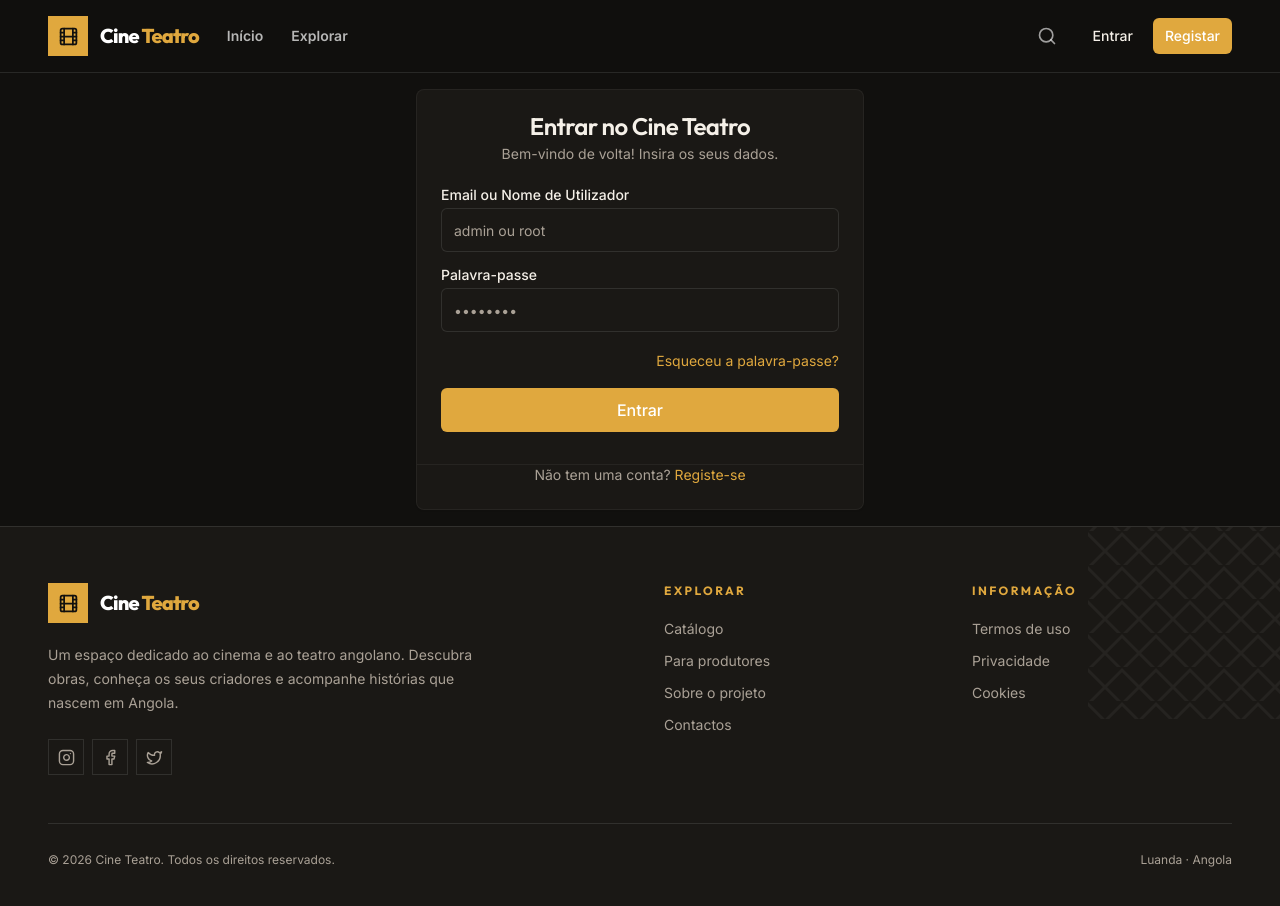
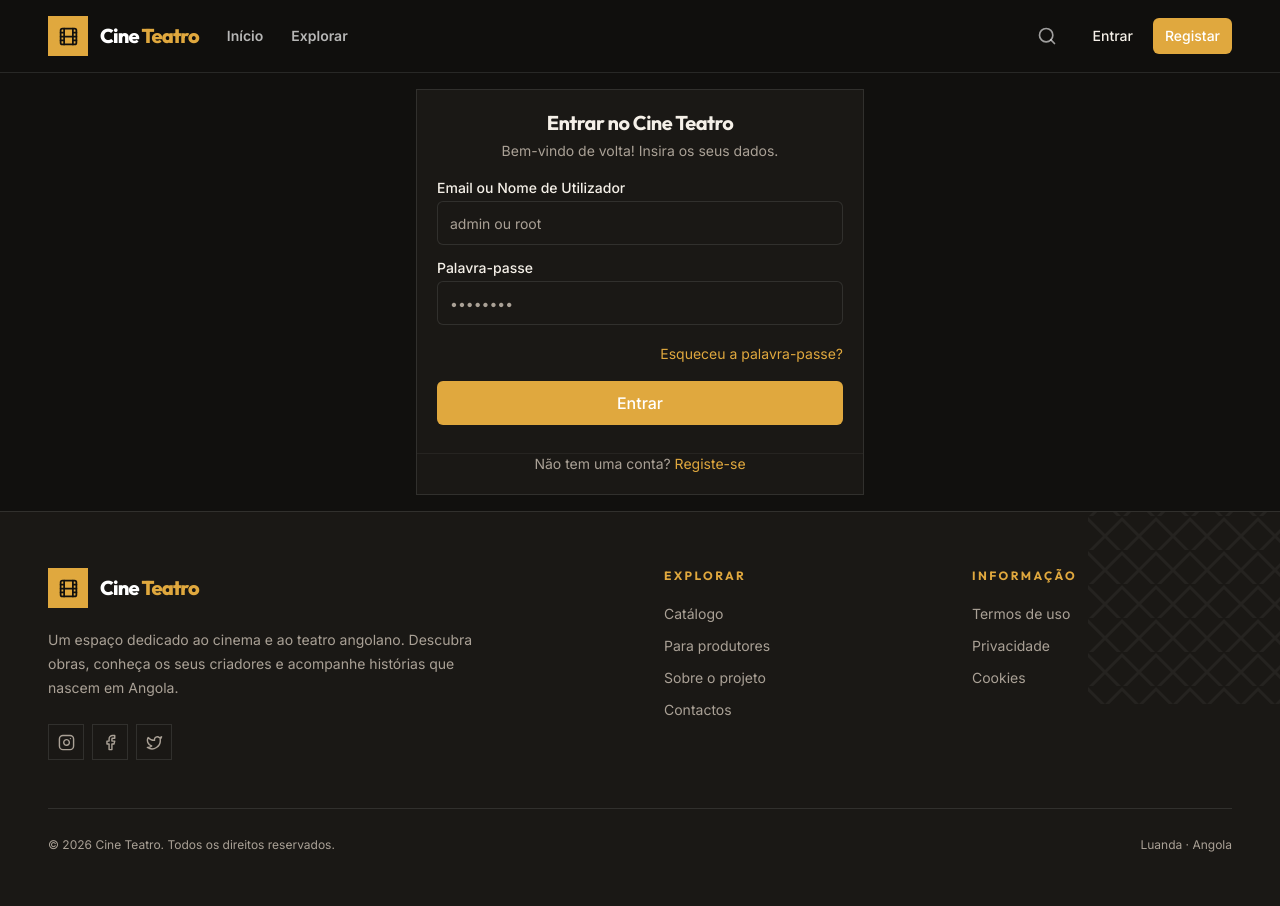
Before and after one commit to odilonoshange/front-back-cilua, a React (Vite) app in the folder cine_frontend_new-main/: page /entrar in a window 1280 px wide. Shown: the top 906 px of the page. Built offline with nearby package versions, Linux system fonts and the light colour scheme.

Commit message:
style: align reusable cards with new catalog visual language

```diff
--- a/cine_frontend_new-main/src/ui/Card.jsx
+++ b/cine_frontend_new-main/src/ui/Card.jsx
@@ -1,39 +1,23 @@
 import { cn } from './Button';
 
-export const Card = ({ className, children, ...props }) => {
-  return (
-    <div
-      className={cn(
-        "rounded-lg border border-white/5 bg-surface text-text shadow-sm overflow-hidden",
-        className
-      )}
-      {...props}
-    >
-      {children}
-    </div>
-  );
-};
-
-export const CardHeader = ({ className, children, ...props }) => (
-  <div className={cn("flex flex-col space-y-1.5 p-6", className)} {...props}>
+export const Card = ({ className, children, ...props }) => (
+  <div className={cn('overflow-hidden border border-white/10 bg-surface text-text', className)} {...props}>
     {children}
   </div>
 );
 
+export const CardHeader = ({ className, children, ...props }) => (
+  <div className={cn('flex flex-col space-y-1.5 p-5', className)} {...props}>{children}</div>
+);
+
 export const CardTitle = ({ className, children, ...props }) => (
-  <h3 className={cn("text-2xl font-semibold leading-none tracking-tight", className)} {...props}>
-    {children}
-  </h3>
+  <h3 className={cn('text-xl font-bold leading-tight tracking-tight', className)} {...props}>{children}</h3>
 );
 
 export const CardContent = ({ className, children, ...props }) => (
-  <div className={cn("p-6 pt-0", className)} {...props}>
-    {children}
-  </div>
+  <div className={cn('p-5 pt-0', className)} {...props}>{children}</div>
 );
 
 export const CardFooter = ({ className, children, ...props }) => (
-  <div className={cn("flex items-center p-6 pt-0", className)} {...props}>
-    {children}
-  </div>
+  <div className={cn('flex items-center p-5 pt-0', className)} {...props}>{children}</div>
 );
```
